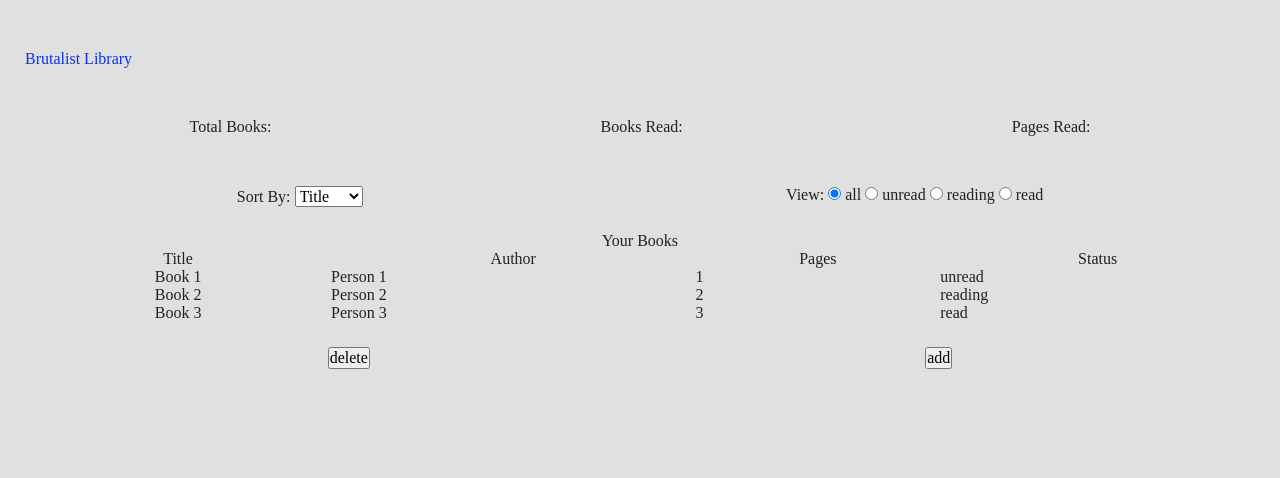
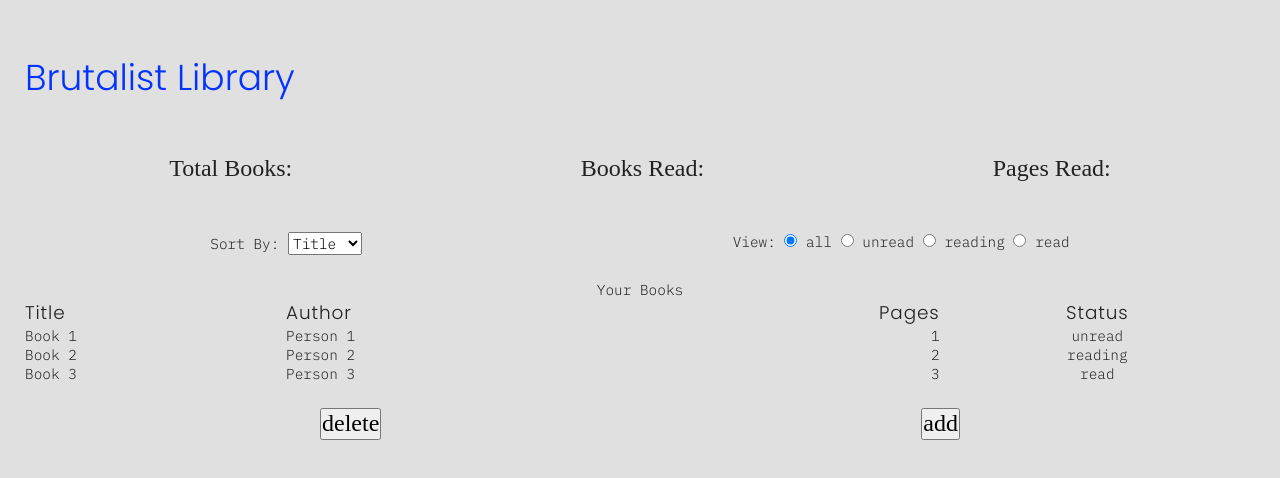
Before and after one commit to Cedrus32/Library, a plain HTML site: page index.html in a window 1280 px wide. Drawn offline with Linux system fonts and the light colour scheme.

Commit message:
Create typo.css, link to HTML

```diff
--- a/index.html
+++ b/index.html
@@ -9,6 +9,7 @@
         <link rel='stylesheet' href='reset.css'>
         <link rel='stylesheet' href='layout.css'>
         <link rel='stylesheet' href='colors.css'>
+        <link rel='stylesheet' href='typo.css'>
     </head>
     <body>
 
@@ -66,10 +67,10 @@
                             </colgroup>
                             <thead>
                                 <tr>
-                                    <th scope='col'>Title</th>
-                                    <th scope='col'>Author</th>
-                                    <th scope='col'>Pages</th>
-                                    <th scope='col'>Status</th>
+                                    <th scope='col' class='th-col'>Title</th>
+                                    <th scope='col' class='th-col'>Author</th>
+                                    <th scope='col' class='th-col'>Pages</th>
+                                    <th scope='col' class='th-col'>Status</th>
                                 </tr>
                             </thead>
                             <tbody>
--- /dev/null
+++ b/typo.css
@@ -0,0 +1,45 @@
+@import url('https://fonts.googleapis.com/css2?family=Poppins:wght@300&display=swap');
+@import url('https://fonts.googleapis.com/css2?family=Lora:wght@200&display=swap');
+@import url('https://fonts.googleapis.com/css2?family=IBM+Plex+Mono:wght@300&display=swap');
+
+body {
+    font-family: 'IBM Plex Mono', monospace;
+    font-size: 0.9rem;
+}
+
+    header,
+    .th-col {
+        font-family: 'Poppins', sans-serif;
+        font-weight: 300;
+    }
+
+    header {
+        font-size: 2.25rem;
+    }
+
+    .th-col {
+        font-size: 1.15rem;
+        letter-spacing: 0.05em;
+    }
+
+        tr th:nth-child(1),
+        tr th:nth-child(2),
+        tr td:nth-child(2) {
+            text-align: start;
+        }
+
+        tr th:nth-child(3),
+        tr td:nth-child(3) {
+            text-align: end;
+        }
+
+        tr th:nth-child(4),
+        tr td:nth-child(4) {
+            text-align: center;
+        }
+
+    .stats,
+    button {
+        font-family: 'Lora', serif;
+        font-size: 1.5rem;
+    }
```
Also changed, not shown: 1 other file.
